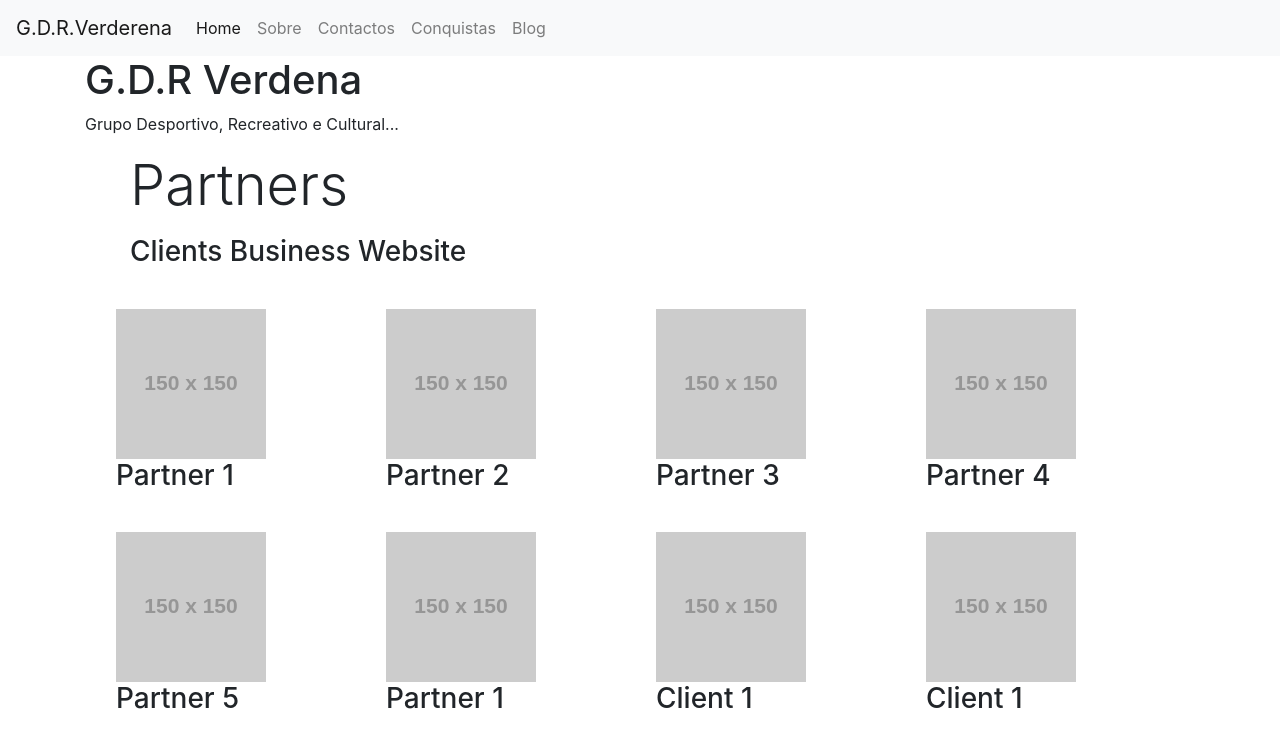
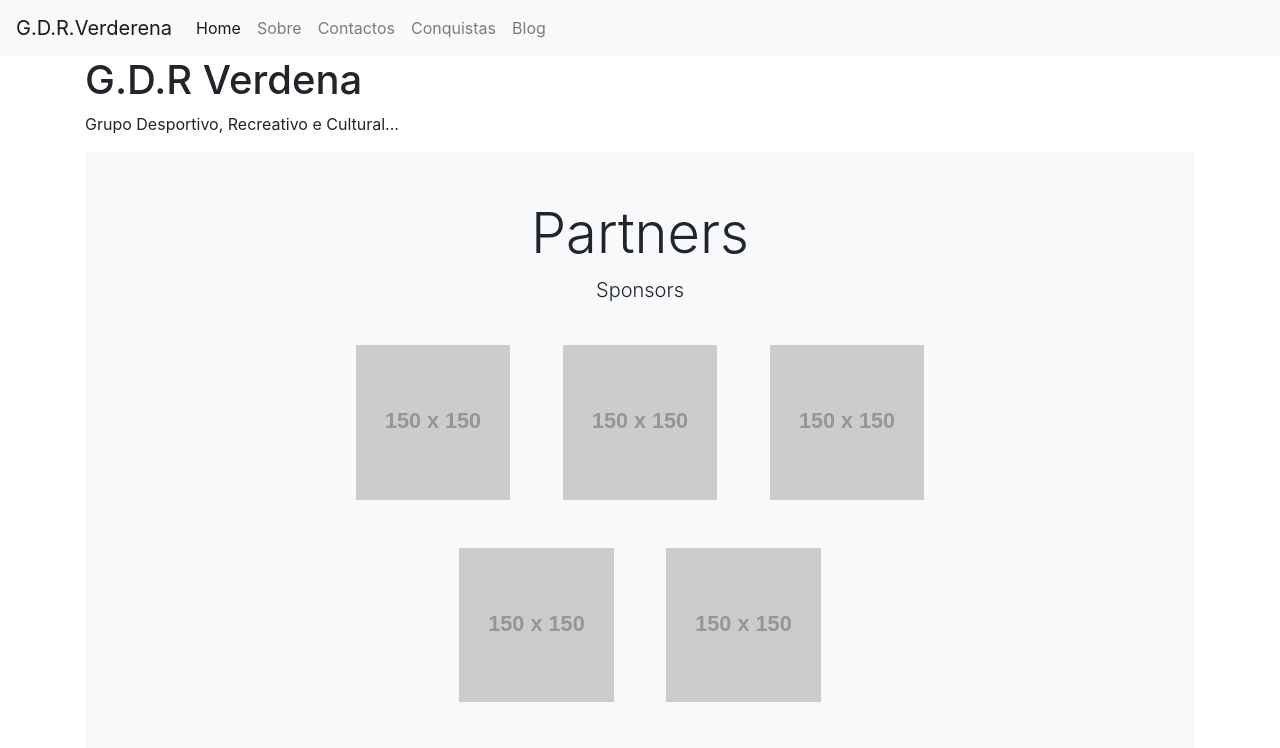
Before and after one commit to GDR-Verderena/gdr-verderena.github.io, a Jekyll site: the page built from index.html, in a window 1280 px wide and 900 px high. Shown: the top 748 px of the window. Built offline with Jekyll 4.4.1, drawn with Linux system fonts in a browser that asks for light colours.

Commit message:
Update partners.html

```diff
--- a/_includes/partners.html
+++ b/_includes/partners.html
@@ -1,3 +1,6 @@
+
+
+<!--
 <section class="container-sm text-cente" >
 
 
@@ -126,3 +129,30 @@
         </div>
     </div>
 </section>
+
+-->
+
+<div class="content" >
+        <div class="pt-5 pb-5 bg-light" style=" ">
+          <div class="container">
+            <div class="row justify-content-center">
+              <div class="col-md-7 text-center">
+                <h2 class="display-4 mb-2">Partners</h2>
+                <p class="lead mb-3">Sponsors</p>
+                <div class="brands-m text-center d-flex-column ">
+
+                  <img class="w-25 m-4 " src="https://via.placeholder.com/150" alt="">
+                  <img class="w-25 m-4" src="https://via.placeholder.com/150" alt="">
+                  <img class="w-25 m-4" src="https://via.placeholder.com/150" alt="">
+                  <img class="w-25 m-4" src="https://via.placeholder.com/150 alt="">
+                  <img class="w-25 m-4" src="https://via.placeholder.com/150" alt="">
+				</div>
+              </div>
+              <!-- /.col -->
+            </div>
+            <!-- /.row -->
+          </div>
+          <!-- /.container -->
+        </div>
+        <!-- /.content-overlay -->
+      </div>
```
